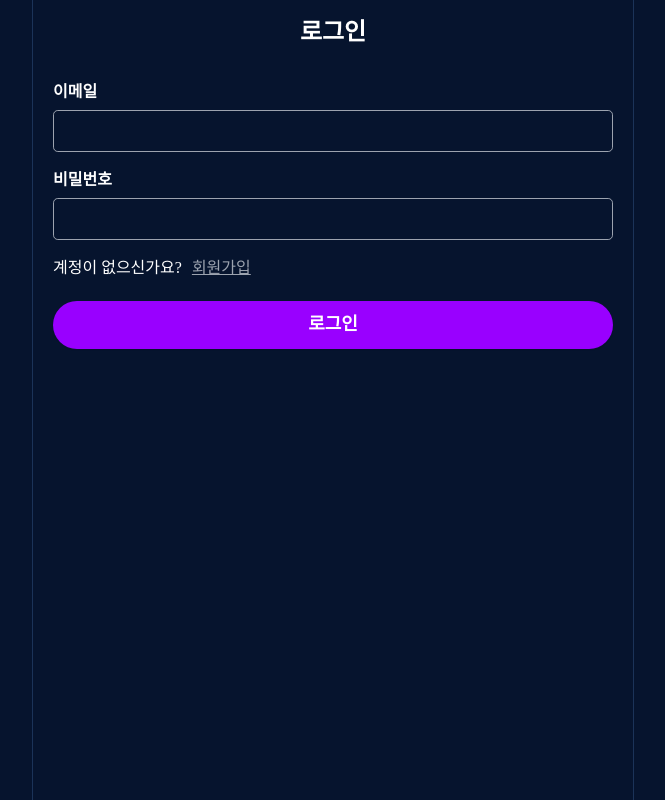
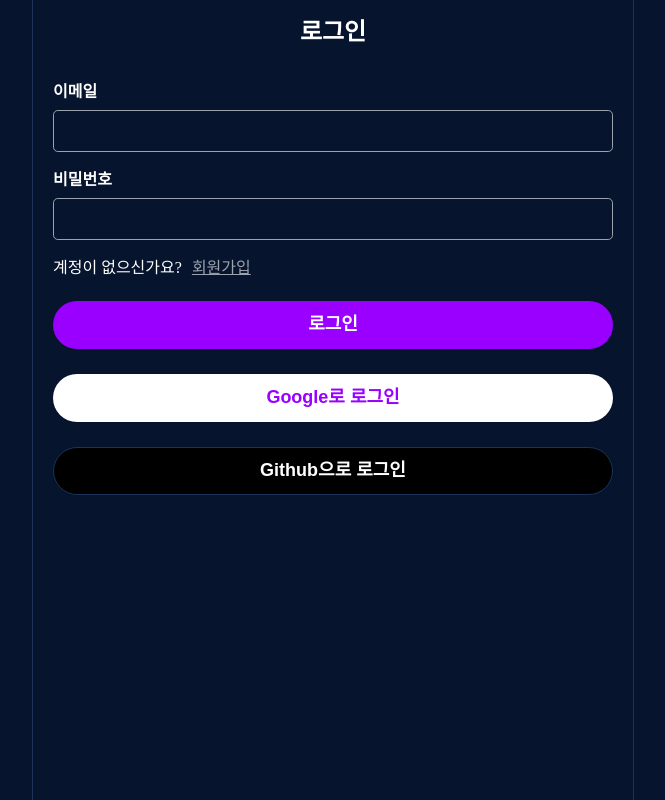
Before and after one commit to kimmingyo8/my-sns, a React (Create React App) app: page /users/login in a window 1280 px wide. Shown: the whole page, without its empty margins (307-972 px from the left). Built offline with nearby package versions, Linux system fonts and the light colour scheme; no server answers.

Commit message:
user sign 인증(+OAuth) 구현

```diff
--- a/src/components/user/LoginForm.tsx
+++ b/src/components/user/LoginForm.tsx
@@ -1,4 +1,10 @@
-import { getAuth, signInWithEmailAndPassword } from 'firebase/auth';
+import {
+  GithubAuthProvider,
+  GoogleAuthProvider,
+  getAuth,
+  signInWithEmailAndPassword,
+  signInWithPopup,
+} from 'firebase/auth';
 import { app } from 'firebaseApp';
 import { useState } from 'react';
 import { Link, useNavigate } from 'react-router-dom';
@@ -45,9 +51,39 @@ const LoginForm = () => {
     }
   };
 
+  const onClickSocialLogin = async (e: any) => {
+    const { name } = e.target;
+
+    let provider;
+    const auth = getAuth(app);
+
+    if (name === 'google') {
+      provider = new GoogleAuthProvider();
+    }
+    if (name === 'github') {
+      provider = new GithubAuthProvider();
+    }
+
+    await signInWithPopup(
+      auth,
+      provider as GithubAuthProvider | GoogleAuthProvider,
+    )
+      .then((result) => {
+        console.log(result);
+        toast.success('로그인 되었습니다.');
+      })
+      .catch((err) => {
+        console.log(err);
+        toast.error(err?.message);
+      });
+  };
+
   return (
+    <>
+      <header>
+        <h1 className="form__title">로그인</h1>
+      </header>
       <form className="form form--lg" onSubmit={onSubmit}>
-      <h1 className="form__title">로그인</h1>
         <div className="form__block">
           <label htmlFor="email">이메일</label>
           <input
@@ -88,7 +124,24 @@ const LoginForm = () => {
         >
           로그인
         </button>
+        <button
+          type="button"
+          name="google"
+          className="form__btn--google"
+          onClick={onClickSocialLogin}
+        >
+          Google로 로그인
+        </button>
+        <button
+          type="button"
+          name="github"
+          className="form__btn--github"
+          onClick={onClickSocialLogin}
+        >
+          Github으로 로그인
+        </button>
       </form>
+    </>
   );
 };
 
--- a/src/components/user/SignupForm.tsx
+++ b/src/components/user/SignupForm.tsx
@@ -1,4 +1,10 @@
-import { createUserWithEmailAndPassword, getAuth } from 'firebase/auth';
+import {
+  GithubAuthProvider,
+  GoogleAuthProvider,
+  createUserWithEmailAndPassword,
+  getAuth,
+  signInWithPopup,
+} from 'firebase/auth';
 import { app } from 'firebaseApp';
 import { useState } from 'react';
 import { Link, useNavigate } from 'react-router-dom';
@@ -58,9 +64,39 @@ const SignupForm = () => {
     }
   };
 
+  const onClickSocialLogin = async (e: any) => {
+    const { name } = e.target;
+
+    let provider;
+    const auth = getAuth(app);
+
+    if (name === 'google') {
+      provider = new GoogleAuthProvider();
+    }
+    if (name === 'github') {
+      provider = new GithubAuthProvider();
+    }
+
+    await signInWithPopup(
+      auth,
+      provider as GithubAuthProvider | GoogleAuthProvider,
+    )
+      .then((result) => {
+        console.log(result);
+        toast.success('로그인 되었습니다.');
+      })
+      .catch((err) => {
+        console.log(err);
+        toast.error(err?.message);
+      });
+  };
+
   return (
+    <>
+      <header>
+        <h1 className="form__title">회원가입</h1>
+      </header>
       <form className="form form--lg" onSubmit={onSubmit}>
-      <h1 className="form__title">회원가입</h1>
         <div className="form__block">
           <label htmlFor="email">이메일</label>
           <input
@@ -112,7 +148,24 @@ const SignupForm = () => {
         >
           회원가입
         </button>
+        <button
+          type="button"
+          name="google"
+          className="form__btn--google"
+          onClick={onClickSocialLogin}
+        >
+          Google로 회원가입
+        </button>
+        <button
+          type="button"
+          name="github"
+          className="form__btn--github"
+          onClick={onClickSocialLogin}
+        >
+          Github으로 회원가입
+        </button>
       </form>
+    </>
   );
 };
 
--- a/src/index.scss
+++ b/src/index.scss
@@ -78,16 +78,33 @@ body {
   box-shadow: 0 1px 2px 0 rgba(0, 0, 0, 0.05);
 }
 
+.transparent {
+  background-color: transparent;
+  backdrop-filter: blur(10px);
+}
+
+.sticky {
+  width: 100%;
+  position: sticky;
+  max-width: 600px;
+  margin: 0 auto;
+  top: 0;
+}
+
 // -------- home ---------
 .home {
+  @extend .transparent;
+  @extend .sticky;
+
   &__title {
+    @extend .transparent;
     padding: 16px;
     font-weight: 700;
     font-size: 26px;
   }
 
   &__tabs {
-    width: 100%;
+    @extend .transparent;
     display: grid;
     grid-template-columns: repeat(2, minmax(0, 1fr));
   }
@@ -96,6 +113,7 @@ body {
     text-align: center;
     font-weight: 500;
     padding: 16px;
+    font-size: 16px;
     cursor: pointer;
 
     &--active {
@@ -229,7 +247,7 @@ body {
 
 // ----- sign form -------
 .form {
-  padding: 20px;
+  padding: 0 20px;
 
   input {
     height: 20px;
@@ -280,10 +298,33 @@ body {
     text-align: center;
     font-size: 24px;
     font-weight: 700;
-    padding-bottom: 20px;
+    padding: 20px;
   }
 
   &__error {
     color: $danger;
   }
+
+  &__btn--google {
+    @extend .form__btn--submit;
+    background-color: $white;
+    color: $primaryColor;
+
+    &:hover {
+      background-color: $white;
+      opacity: 0.8;
+    }
+  }
+
+  &__btn--github {
+    @extend .form__btn--submit;
+    background-color: black;
+    color: $white;
+    border: 1px solid $border;
+
+    &:hover {
+      background-color: black;
+      opacity: 0.7;
+    }
+  }
 }
--- a/src/pages/home/index.tsx
+++ b/src/pages/home/index.tsx
@@ -60,12 +60,15 @@ const posts: PostProps[] = [
 
 const HomePage = () => {
   return (
+    <>
+      <header className="home">
+        <h1 className="home__title">Home</h1>
+        <nav className="home__tabs">
+          <button className="home__tab home__tab--active">게시글</button>
+          <button className="home__tab">팔로잉</button>
+        </nav>
+      </header>
       <main>
-      <h1 className="home__title">Home</h1>
-      <ul className="home__tabs">
-        <li className="home__tab home__tab--active">게시글</li>
-        <li className="home__tab">팔로잉</li>
-      </ul>
         <PostForm />
         {/* posts */}
         <ul className="post">
@@ -74,6 +77,7 @@ const HomePage = () => {
           ))}
         </ul>
       </main>
+    </>
   );
 };
 
```
Lines whose indentation alone changed are shown as unchanged.
